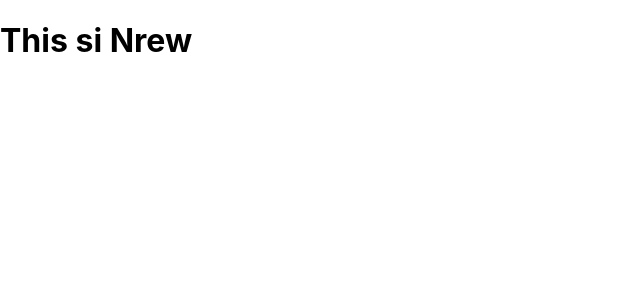
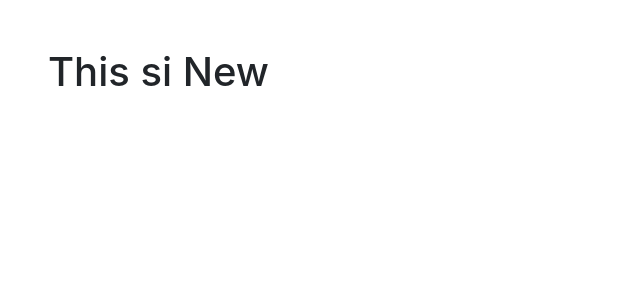
Before and after one commit to shadab-me/konfirmity-task-by-shadab-me, a React (Create React App) app: page / in a window 1280 px wide. Shown: the top 300 px of the page, without its empty margins (0-640 px from the left). Built offline with nearby package versions, Linux system fonts and the light colour scheme.

Commit message:
setup completed

```diff
--- a/package.json
+++ b/package.json
@@ -6,10 +6,12 @@
     "@testing-library/jest-dom": "^5.11.4",
     "@testing-library/react": "^11.1.0",
     "@testing-library/user-event": "^12.1.10",
+    "moment": "^2.29.1",
     "node-sass": "^6.0.1",
     "react": "^17.0.2",
     "react-dom": "^17.0.2",
     "react-scripts": "4.0.3",
+    "react-table": "^7.7.0",
     "tailwindcss": "^2.2.7",
     "web-vitals": "^1.0.1"
   },
--- a/public/index.html
+++ b/public/index.html
@@ -9,6 +9,7 @@
       name="description"
       content="Web site created using create-react-app"
     />
+    <link rel="stylesheet" href="https://cdn.jsdelivr.net/npm/bootstrap@4.6.0/dist/css/bootstrap.min.css" integrity="sha384-B0vP5xmATw1+K9KRQjQERJvTumQW0nPEzvF6L/Z6nronJ3oUOFUFpCjEUQouq2+l" crossorigin="anonymous">
     <link rel="apple-touch-icon" href="%PUBLIC_URL%/logo192.png" />
     <!--
       manifest.json provides metadata used when your web app is installed on a
--- a/src/App.js
+++ b/src/App.js
@@ -1,5 +1,5 @@
+import React from "react";
 import Table from "./task/Table";
-
 function App() {
   return (
     <div className="App">
--- a/src/task/Table.jsx
+++ b/src/task/Table.jsx
@@ -1,5 +1,7 @@
+import React from "react";
+
 const Table = ({}) => {
-  return <h1 className="bg-blue-900">This si Nrew</h1>;
+  return <h1 className="p-5">This si New</h1>;
 };
 
 export default Table;
```
Also changed, not shown: 2 other files (tests, documents, lock files or other folders).
